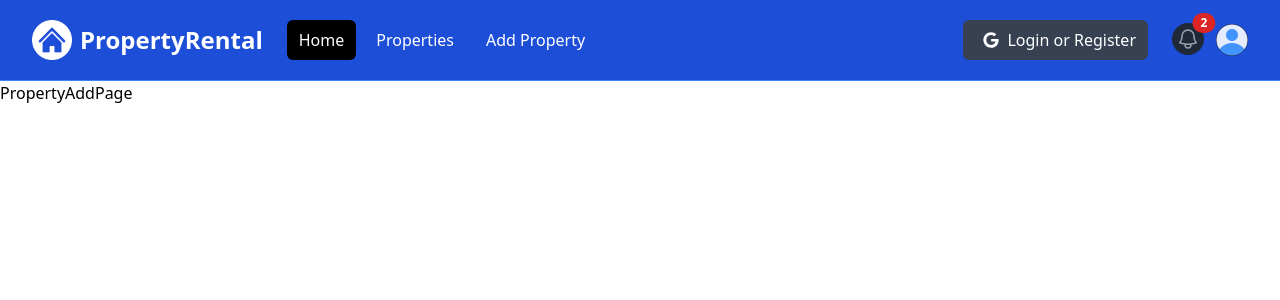
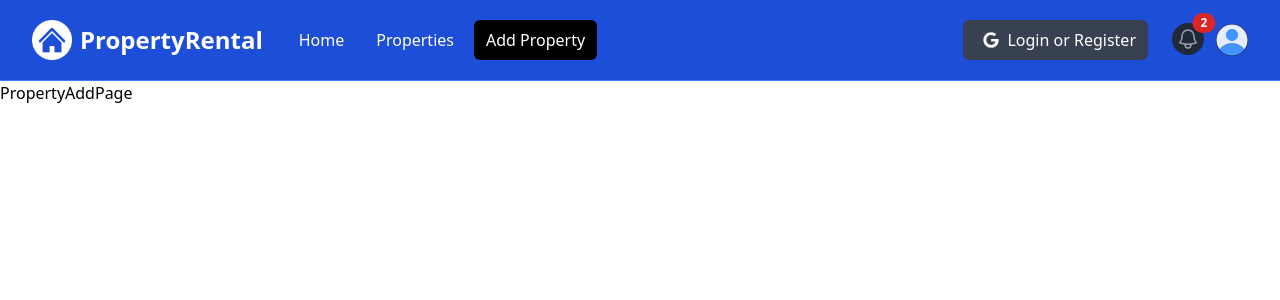
Before and after one commit to Megagig/property-rental, a Next.js app: page /properties/add in a window 1280 px wide. Shown: the top 300 px of the page. Built offline with nearby package versions, Linux system fonts and the light colour scheme.

Commit message:
Finish implementing the Active links for the Desktop menu

```diff
--- a/components/Navbar.jsx
+++ b/components/Navbar.jsx
@@ -1,5 +1,6 @@
 'use client';
 import { useState } from 'react';
+import { usePathname } from 'next/navigation';
 import Image from 'next/image';
 import Link from 'next/link';
 import logo from '@/assets/images/logo-white.png';
@@ -9,6 +10,8 @@
 const Navbar = () => {
   const [isMobileMenuOpen, setisMobileMenuOpen] = useState(false);
   const [isProfileMenuOpen, setisProfileMenuOpen] = useState(false);
+
+  const pathname = usePathname();
   return (
     <nav className="bg-blue-700 border-b border-blue-500">
       <div className="mx-auto max-w-7xl px-2 sm:px-6 lg:px-8">
@@ -56,19 +59,25 @@
               <div className="flex space-x-2">
                 <Link
                   href="/"
-                  className="text-white bg-black hover:bg-gray-900 hover:text-white rounded-md px-3 py-2"
+                  className={`${
+                    pathname === '/' ? 'bg-black' : ''
+                  } text-white hover:bg-gray-900 hover:text-white rounded-md px-3 py-2`}
                 >
                   Home
                 </Link>
                 <Link
                   href="/properties"
-                  className="text-white hover:bg-gray-900 hover:text-white rounded-md px-3 py-2"
+                  className={`${
+                    pathname === '/properties' ? 'bg-black' : ''
+                  } text-white hover:bg-gray-900 hover:text-white rounded-md px-3 py-2`}
                 >
                   Properties
                 </Link>
                 <Link
                   href="/properties/add"
-                  className="text-white hover:bg-gray-900 hover:text-white rounded-md px-3 py-2"
+                  className={`${
+                    pathname === '/properties/add' ? 'bg-black' : ''
+                  } text-white hover:bg-gray-900 hover:text-white rounded-md px-3 py-2`}
                 >
                   Add Property
                 </Link>
```
